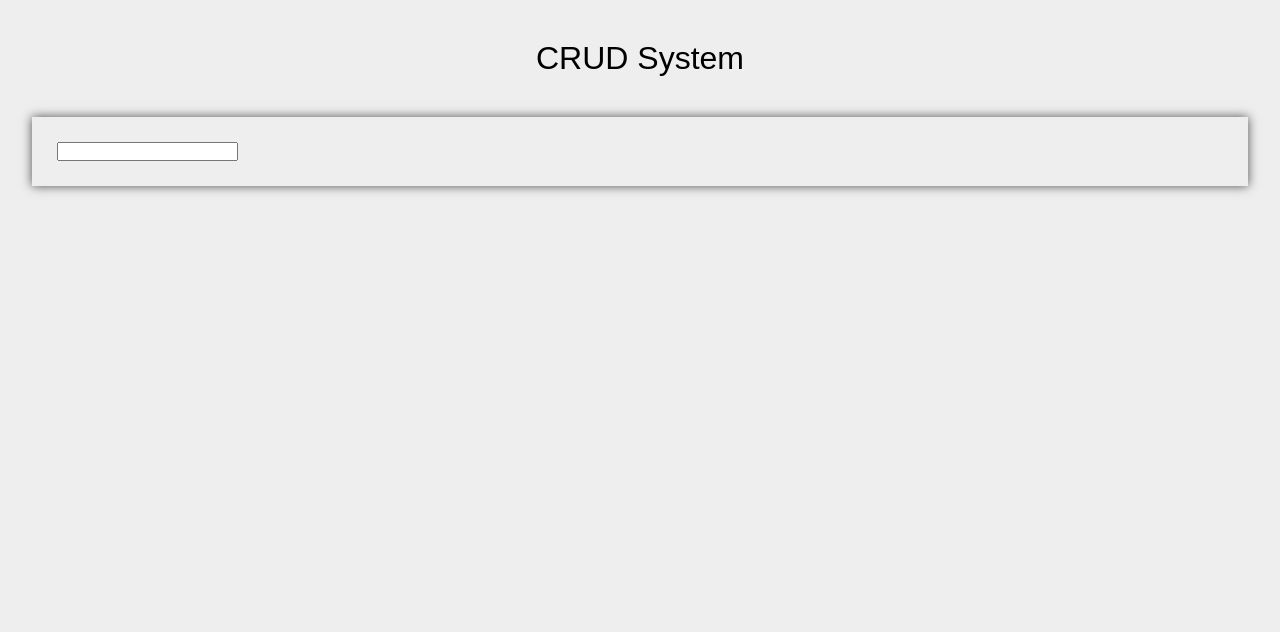
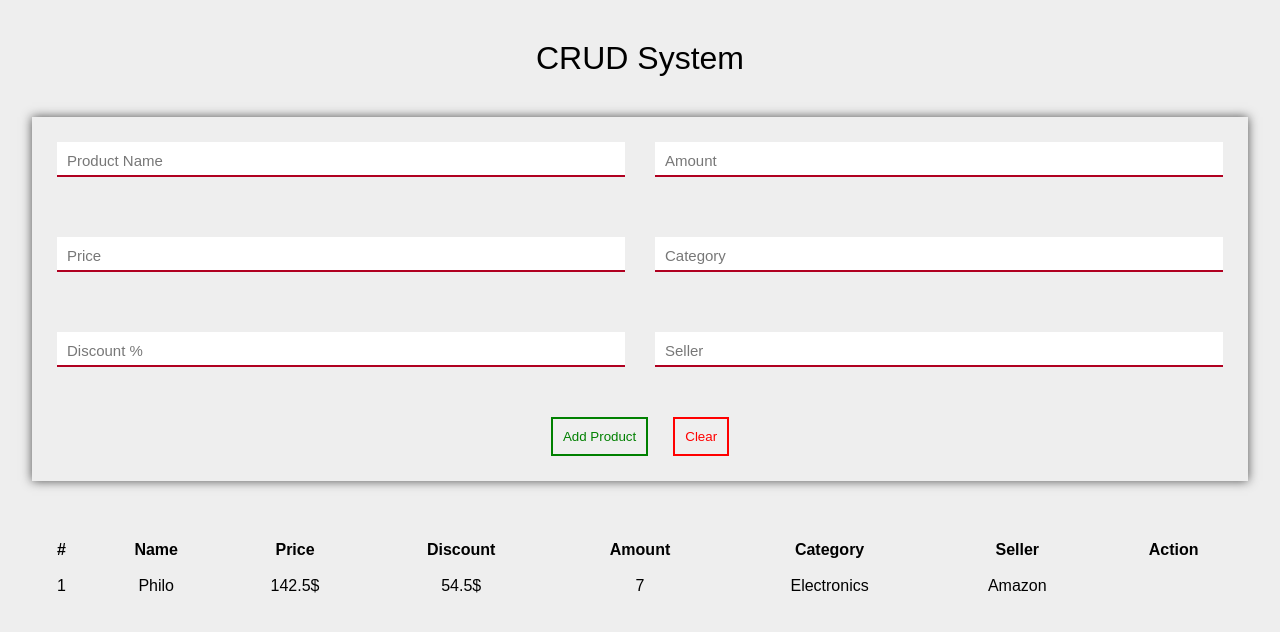
Before and after one commit to GeorgeBeshay/CRUD_System, an Angular app in the folder CRUD_FE/: page / in a window 1280 px wide. Shown: the top 632 px of the page. Built offline with nearby package versions, Linux system fonts and the light colour scheme.

Commit message:
Styling Page

```diff
--- a/CRUD_FE/src/app/Components/main-page/main-page.component.css
+++ b/CRUD_FE/src/app/Components/main-page/main-page.component.css
@@ -3,9 +3,92 @@
   font-weight: normal;
   text-align: center;
 }
-.input-container {
+form {
   width: 95%;
   margin: auto;
   padding: 25px;
   box-shadow: 0 0 10px rgba(0, 0, 0, 0.675);
 }
+form .inputs-container {
+  display: flex;
+  justify-content: center;
+  align-items: center;
+  flex-wrap: wrap;
+  gap: 60px 30px;
+  margin-bottom: 50px;
+}
+form .inputs-container > div {
+  flex-basis: calc(50% - 15px);
+  position: relative;
+}
+@media (max-width: 767px) {
+  form .inputs-container {
+    flex-direction: column;
+    gap: 30px;
+  }
+  form .inputs-container > div {
+    width: 100%;
+  }
+}
+form .inputs-container > div::before {
+  content: "";
+  position: absolute;
+  bottom: 0;
+  left: 0;
+  width: 100%;
+  height: 2px;
+  background-color: var(--primary-color);
+}
+form .inputs-container > div label {
+  position: absolute;
+  top: 10px;
+  left: 10px;
+  color: #777;
+  font-size: 15px;
+  cursor: pointer;
+}
+form .inputs-container > div input {
+  width: 100%;
+  padding: 10px;
+  border: none;
+}
+form .buttons-container {
+  display: flex;
+  justify-content: center;
+  align-items: center;
+  gap: 25px;
+}
+form .buttons-container button {
+  padding: 10px;
+  cursor: pointer;
+  -webkit-transition: 0.25s ease-in-out;
+  -moz-transition: 0.25s ease-in-out;
+  -ms-transition: 0.25s ease-in-out;
+  -o-transition: 0.25s ease-in-out;
+  transition: 0.25s ease-in-out;
+}
+form .buttons-container button.submit {
+  color: green;
+  border: 2px solid green;
+}
+form .buttons-container button.submit:hover {
+  color: #fff;
+  background-color: green;
+}
+form .buttons-container button:not(.submit) {
+  color: red;
+  border: 2px solid red;
+}
+form .buttons-container button:not(.submit):hover {
+  color: #fff;
+  background-color: red;
+}
+table {
+  width: 95%;
+  margin: 50px auto 0;
+}
+table thead tr th,
+table tbody tr td {
+  padding: 8px;
+  text-align: center;
+}
--- a/CRUD_FE/src/app/Components/main-page/main-page.component.html
+++ b/CRUD_FE/src/app/Components/main-page/main-page.component.html
@@ -1,4 +1,63 @@
 <h1 class="page-title">CRUD System</h1>
-<div class="input-container">
-  <input type="text" />
-</div>
+<form>
+  <div class="inputs-container">
+    <div>
+      <label for="product-name" class="input-placeholder">Product Name</label>
+      <input type="text" id="product-name" />
+    </div>
+    <div>
+      <label for="product-amount" class="input-placeholder">Amount</label>
+      <input type="number" id="product-amount" />
+    </div>
+    <div>
+      <label for="product-price" class="input-placeholder">Price</label>
+      <input type="number" id="product-price" />
+    </div>
+    <div>
+      <label for="product-category" class="input-placeholder">Category</label>
+      <input type="text" id="product-category" />
+    </div>
+    <div>
+      <label for="product-discount" class="input-placeholder">Discount %</label>
+      <input type="number" id="product-discount" />
+    </div>
+    <div>
+      <label for="product-seller" class="input-placeholder">Seller</label>
+      <input type="text" id="product-seller" />
+    </div>
+  </div>
+  <div class="buttons-container">
+    <button type="submit" class="submit">Add Product</button>
+    <button type="reset">Clear</button>
+  </div>
+</form>
+<table>
+  <caption></caption>
+  <thead>
+    <tr>
+      <th>#</th>
+      <th>Name</th>
+      <th>Price</th>
+      <th>Discount</th>
+      <th>Amount</th>
+      <th>Category</th>
+      <th>Seller</th>
+      <th>Action</th>
+    </tr>
+  </thead>
+  <tbody>
+    <tr>
+      <td>1</td>
+      <td>Philo</td>
+      <td>142.5$</td>
+      <td>54.5$</td>
+      <td>7</td>
+      <td>Electronics</td>
+      <td>Amazon</td>
+      <td>
+        <i class="fa-solid fa-pen-to-square"></i>
+        <i class="fa-solid fa-trash"></i>
+      </td>
+    </tr>
+  </tbody>
+</table>
--- a/CRUD_FE/src/styles.css
+++ b/CRUD_FE/src/styles.css
@@ -35,3 +35,18 @@ a {
 span {
   display: inline-block;
 }
+button {
+  outline: none;
+}
+input {
+  padding: 5px;
+  outline: none;
+}
+input::-webkit-outer-spin-button,
+input::-webkit-inner-spin-button {
+  -webkit-appearance: none;
+  margin: 0;
+}
+input[type="number"] {
+  -moz-appearance: textfield;
+}
```
